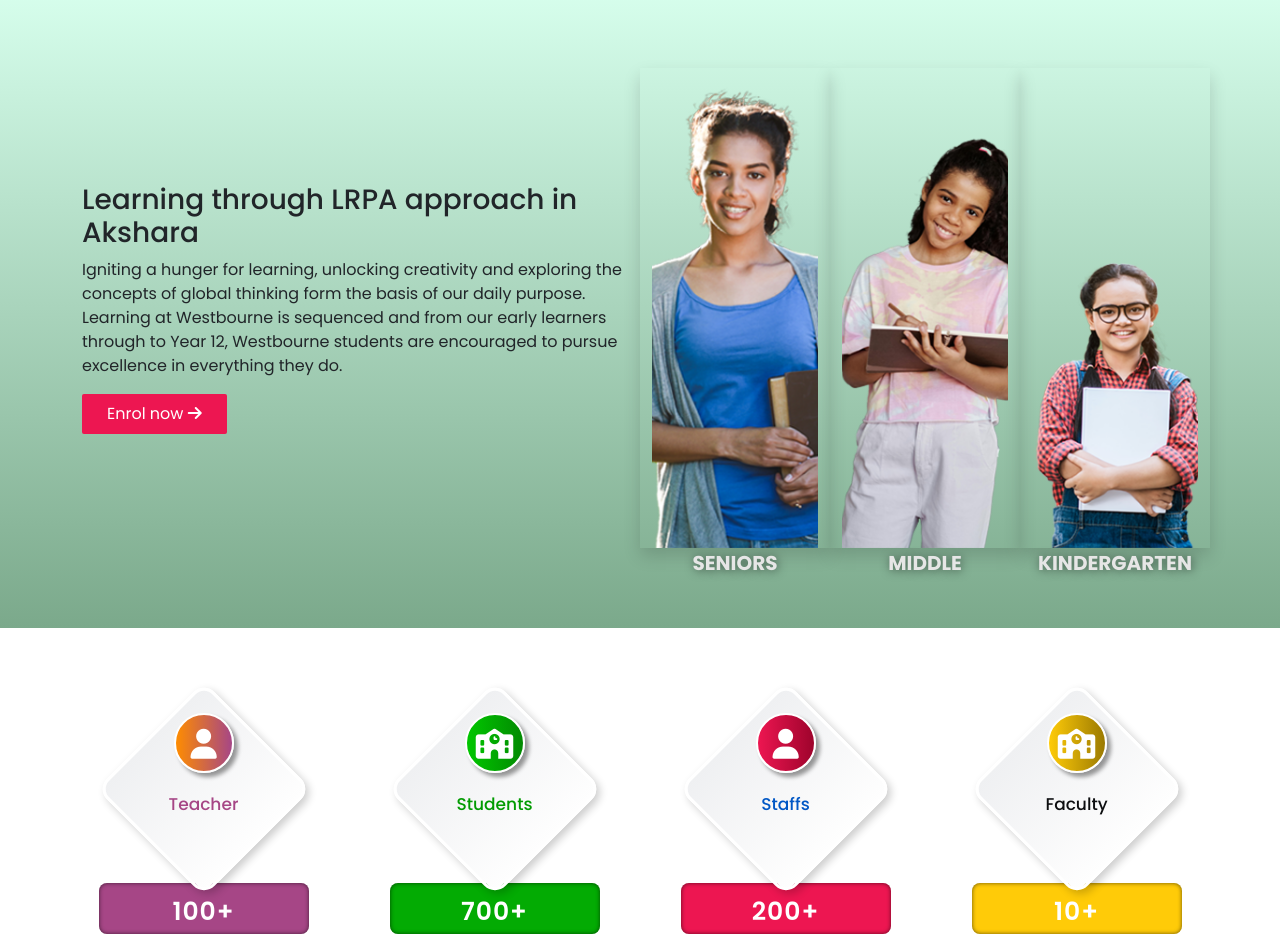
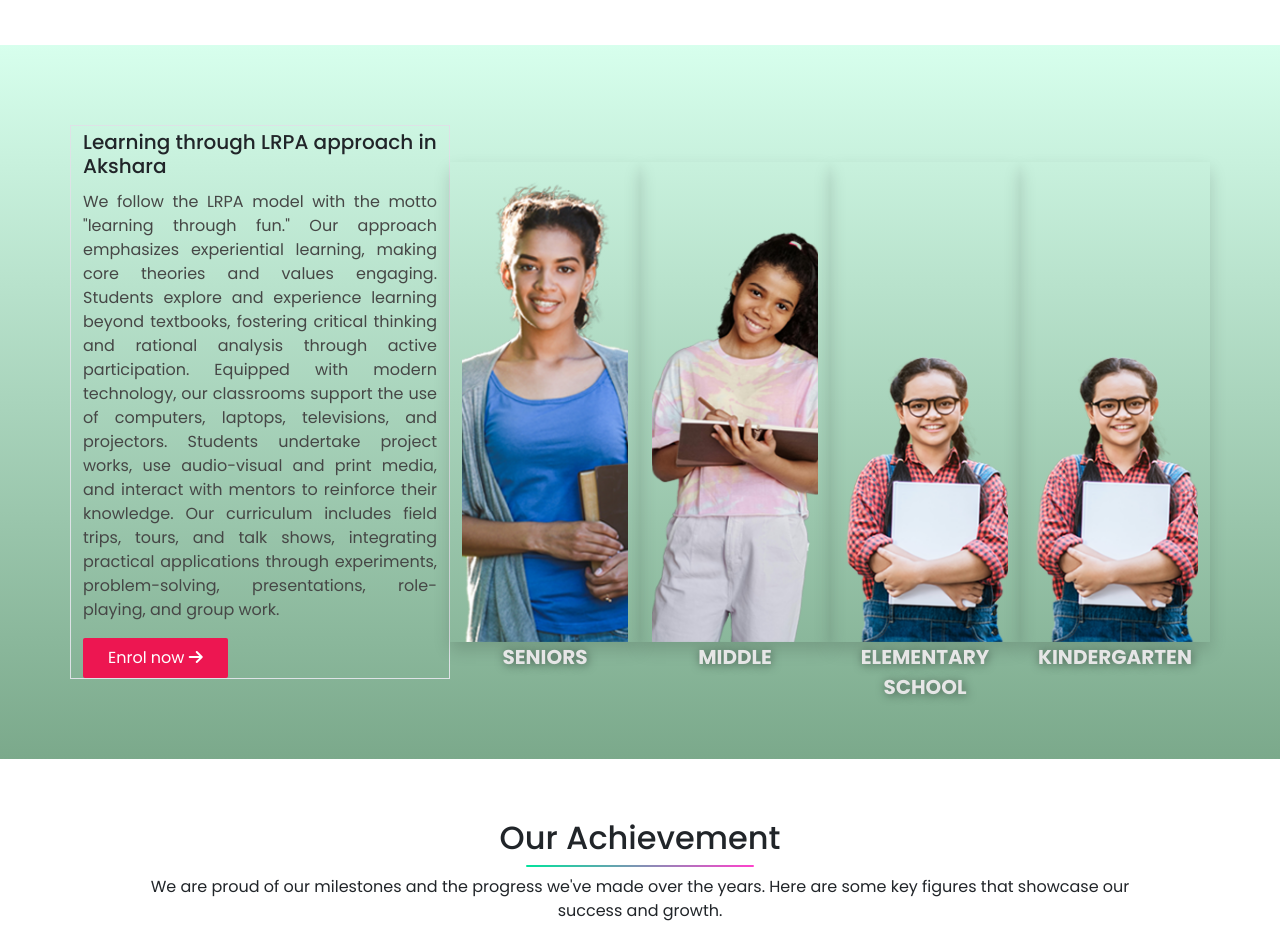
Before and after one commit to sahanirakesh877/aksharaDev, a React (Vite) app: page / in a window 1280 px wide. Shown: the part 1060-2012 px from the top of the page. Built offline with nearby package versions, Linux system fonts and the light colour scheme.

Commit message:
node change

```diff
--- a/src/App.css
+++ b/src/App.css
@@ -258,7 +258,7 @@ a {
   background: linear-gradient(to right, #fe8c00, #a64686);
 }
 .counter.teacher h3 {
-  color: #a64686;
+  color: #883b6f;
 }
 .counter.students .counter-value {
   background: #03ab03;
@@ -270,7 +270,7 @@ a {
   color: #019b01;
 }
 .counter.staffs .counter-value {
-  background: #ed1651;
+  background: #cb0b3e;
 }
 .counter.staffs .counter-icon {
   background: linear-gradient(to right, #ed1651, #9e032c);
@@ -279,7 +279,7 @@ a {
   color: #0057c5;
 }
 .counter.faculty .counter-value {
-  background: #ffcb08;
+  background: #d2a605;
 }
 .counter.faculty .counter-icon {
   background: linear-gradient(to right, #ffcb08, #9b7a02);
@@ -304,6 +304,15 @@ a {
   background-position: center;
   background-repeat: no-repeat;
   background-size: cover;
+}
+.footer-logo-wrapper{
+  width: 170px;
+  height:90px;
+}
+.footer-logo-wrapper img{
+  width: 100%;
+  height: 100%;
+  object-fit: contain;
 }
 .widget-title{
   color: #00ac98;
--- a/src/components/Brand.jsx
+++ b/src/components/Brand.jsx
@@ -28,6 +28,7 @@ const Brand = () => {
     <>
       <div className="brand">
         <div className="container py-5">
+        <h2 className="text-center  border-bottom-title w-100 ">Our Educational Partners</h2>
           <AliceCarousel
             mouseTracking
             items={items}
--- a/src/components/Counter.jsx
+++ b/src/components/Counter.jsx
@@ -5,6 +5,12 @@ import counter from "../Data/CounterData";
 const Counter = () => {
   return (
     <div className="container count">
+        <div className="text-center mb-5">
+        <h2 className="text-center border-bottom-title w-100">Our Achievement</h2>
+        <p className="px-5">
+          We are proud of our milestones and the progress we've made over the years. Here are some key figures that showcase our success and growth.
+        </p>
+      </div>
       <div className="row ">
         {counter &&
           counter.map((count) => (
@@ -19,7 +25,10 @@ const Counter = () => {
                 <h3>{count.name}</h3>
               </div>
               <span className="counter-value">
-                <CountUp end={count.counterNo} duration={2.5} />+
+                <CountUp end={count.counterNo} duration={3}
+                  enableScrollSpy={true}
+                  scrollSpyOnce={true}
+                />+
               </span>
             </div>
           ))}
--- a/src/components/Learning.jsx
+++ b/src/components/Learning.jsx
@@ -1,7 +1,9 @@
 import React, { useState } from "react";
 import "../css/Learning.css";
+import { useNavigate } from "react-router-dom";
 
 const Learning = () => {
+  const navigate=useNavigate()
   const [activeSection, setActiveSection] = useState(null);
 
   const handleImageClick = (section) => {
@@ -12,21 +14,28 @@ const Learning = () => {
     setActiveSection(null);
   };
 
+
   return (
     <>
       <div className="learning">
         <div className="container">
-          <div className="row  d-flex align-items-center">
-            <div className={`col-md-6 ${activeSection ? "d-none" : ""}`}>
-              <h3>Learning through LRPA approach in Akshara</h3>
-              <p>
-                Igniting a hunger for learning, unlocking creativity and
-                exploring the concepts of global thinking form the basis of our
-                daily purpose. Learning at Westbourne is sequenced and from our
-                early learners through to Year 12, Westbourne students are
-                encouraged to pursue excellence in everything they do.
+          <div className="row  d-flex align-items-center justify-content-between">
+            <div className={`col-md-4 border ${activeSection ? "d-none" : ""}`}>
+              <h5 className="text-start py-1">Learning through LRPA approach in Akshara</h5>
+              <p className="lrpa-text">
+                We follow the LRPA model with the motto "learning through fun."
+                Our approach emphasizes experiential learning, making core
+                theories and values engaging. Students explore and experience
+                learning beyond textbooks, fostering critical thinking and
+                rational analysis through active participation. Equipped with
+                modern technology, our classrooms support the use of computers,
+                laptops, televisions, and projectors. Students undertake project
+                works, use audio-visual and print media, and interact with
+                mentors to reinforce their knowledge. Our curriculum includes
+                field trips, tours, and talk shows, integrating practical
+                applications through experiments, problem-solving,
+                presentations, role-playing, and group work.
               </p>
-
 
               <button className="learning-btn">
                 Enrol now <i class="fa-solid fa-arrow-right"></i>
@@ -34,7 +43,7 @@ const Learning = () => {
             </div>
 
             {activeSection === "senior" && (
-              <div className="col-md-6">
+              <div className="col-md-4">
                 <button onClick={handleClose} className="close-btn ">
                   <i className="fa-solid fa-xmark "></i>{" "}
                 </button>
@@ -45,39 +54,39 @@ const Learning = () => {
                   Horsburgh Centre (Years 7 - 8), the Geoffrey Ryan Centre (Year
                   9 Program) and the Senior College for Years 10 - 12.
                 </p>
-                <button className="learning-btn">
+                <button className="learning-btn" onClick={()=> navigate('/academics/high')}>
                   Enrol now <i class="fa-solid fa-arrow-right"></i>
                 </button>
               </div>
             )}
 
-            {activeSection === "junior" && (
-              <div className="col-md-6">
+            {activeSection === "middle" && (
+              <div className="col-md-4">
                 <button onClick={handleClose} className="close-btn ">
                   <i className="fa-solid fa-xmark "></i>{" "}
                 </button>
-                <h3>Junior</h3>
+                <h3>middle</h3>
                 <p>
                   Two campuses with distinct characteristics create a unique
-                  introduction to the Westbourne Junior School. Prep - Year 3 at
+                  introduction to the Westbourne middle School. Prep - Year 3 at
                   the Williamstown campus and Prep - Year 6 at the Truganina
                   campus provide complementary environments. The curriculum and
                   educational philosophy apply consistently in both locations
                   whilst the unique geographical landscapes deliver diverse
                   opportunities for learning.
                 </p>
-                <button className="learning-btn">
+                <button className="learning-btn" onClick={()=> navigate('/academics/middle')}>
                   Enrol now <i class="fa-solid fa-arrow-right"></i>
                 </button>
               </div>
             )}
 
-            {activeSection === "early" && (
-              <div className="col-md-6">
+            {activeSection === "elementary" && (
+              <div className="col-md-4">
                 <button onClick={handleClose} className="close-btn ">
                   <i className="fa-solid fa-xmark "></i>{" "}
                 </button>
-                <h3>Early</h3>
+                <h3>Elementary School</h3>
                 <p>
                   Akshara Grammar’s purpose-built Amici Early Learning Centre
                   and adjacent Winjeel (P - 2) provide stimulating and engaging
@@ -87,23 +96,45 @@ const Learning = () => {
                   sustained conversations and listening to the child, a powerful
                   learning environment is created.
                 </p>
-                <button className="learning-btn">
+                <button className="learning-btn" onClick={()=> navigate('/academics/elementary')}>
                   Enrol now <i class="fa-solid fa-arrow-right"></i>
                 </button>
-
               </div>
             )}
 
+
+            {activeSection === "kindergarten" && (
+              <div className="col-md-4">
+                <button onClick={handleClose} className="close-btn ">
+                  <i className="fa-solid fa-xmark "></i>{" "}
+                </button>
+                <h3>Kindergarten</h3>
+                <p>
+                  Akshara Grammar’s purpose-built Amici Early Learning Centre
+                  and adjacent Winjeel (P - 2) provide stimulating and engaging
+                  environments and curriculum underpinned by the Reggio Emilia
+                  approach. By adopting a variety of inquiry-based situations,
+                  thoughtful provocations, teacher-child collaborations,
+                  sustained conversations and listening to the child, a powerful
+                  learning environment is created.
+                </p>
+                <button className="learning-btn" onClick={()=> navigate('/academics/kindergarten')}>
+                  Enrol now <i class="fa-solid fa-arrow-right"></i>
+                </button>
+              </div>
+            )}
+
+
+
+
+
+{/* photos section */}
             <div className="col-md-2 ">
               <div
                 className="row d-flex justify-content-between align-items-center position-relative learnimg "
                 onClick={() => handleImageClick("senior")}
               >
-                <img
-                  src="/11 big.png"
-                  alt=""
-                  className="img-custom  shadow "
-                />
+                <img src="/11 big.png" alt="" className="img-custom  shadow " />
                 <p className="seniors">seniors</p>
               </div>
             </div>
@@ -111,7 +142,7 @@ const Learning = () => {
             <div className="col-md-2 shadow">
               <div
                 className="row d-flex justify-content-between align-items-center  position-relative learnimg"
-                onClick={() => handleImageClick("junior")}
+                onClick={() => handleImageClick("middle")}
               >
                 <img src="/33 medium.png" alt="" className="img-custom" />
                 <p className="seniors">Middle</p>
@@ -121,7 +152,16 @@ const Learning = () => {
             <div className="col-md-2 shadow">
               <div
                 className="row d-flex justify-content-between align-items-center  position-relative learnimg"
-                onClick={() => handleImageClick("early")}
+                onClick={() => handleImageClick("elementary")}
+              >
+                <img src="/1 small.png" alt="" className="img-custom" />
+                <p className="seniors">Elementary School</p>
+              </div>
+            </div>
+            <div className="col-md-2 shadow">
+              <div
+                className="row d-flex justify-content-between align-items-center  position-relative learnimg"
+                onClick={() => handleImageClick("kindergarten")}
               >
                 <img src="/1 small.png" alt="" className="img-custom" />
                 <p className="seniors">Kindergarten</p>
--- a/src/css/Head.css
+++ b/src/css/Head.css
@@ -98,7 +98,7 @@ ul.navbar-nav .nav-item:after {
   padding: 3px 20px;
   text-align: center;
   color: white;
-  background-color: #ff4b4b;
+  background-color: #eb5e5e;
 }
 .animated-button {
   transition: all 0.3s ease;
--- a/src/index.css
+++ b/src/index.css
@@ -448,7 +448,7 @@ color: #FC4100;
 	bottom: 0;
 	transform: translateX(-50%);
 	width: 20%;
-	height: 2px;
+	height:0.13rem;
 	border-radius: 20px;
 	background: linear-gradient(to left, #ff41cc, #01e39c);
 }
@@ -700,3 +700,8 @@ a.icon-link:hover {
 /* ~~~~~~~~~~~~ blogs card caraousel  end~~~~~~~~~~~~ */
 
 /*--------------  Learning components --------------- ---*/
+.lrpa-text{
+	text-align: justify;
+	font-size: 1rem;
+	color: rgb(70, 71, 70);
+}
--- a/src/pages/Blog.jsx
+++ b/src/pages/Blog.jsx
@@ -181,8 +181,8 @@ const Blog = () => {
 
       <div className="blog-banner">
         <div className="container">
-          <p className="text-center py-5 fs-2 text-dark  fw-semibold"> Akshara Highlights</p>
-          <div className="row">
+          <h2 className="text-center pt-3   fs-2 text-dark border-bottom-title w-100 "> Akshara Highlights</h2>
+          <div className="row pt-5">
             <div className="col-md-4">
               <p
                 className=" text-center py-3 btns from-left"
```
Also changed, not shown: src/components/Footer.jsx (+20 -14 lines). Lines whose indentation alone changed are shown as unchanged.
